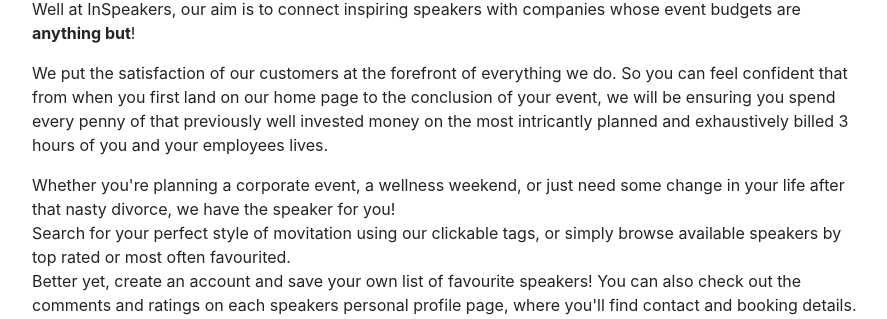
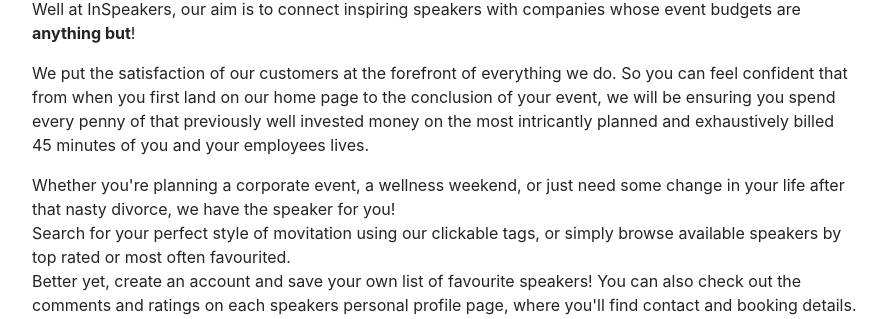
Before and after one commit to KateHickey26/PIMB, a Django app: page /inspeakers/about/ in a window 1280 px wide. Shown: the part 349-668 px from the top of the page, without its empty margins (53-940 px from the left). Run offline with Django 3.2, Linux system fonts and the light colour scheme; data that the repository does not hold is empty; some libraries are stand-ins or nearby versions.

Commit message:
wording edit

```diff
--- a/templates/inspeakers/about.html
+++ b/templates/inspeakers/about.html
@@ -16,7 +16,7 @@
             </p>
             <p>We put the satisfaction of our customers at the forefront of everything we do. So you can feel confident that
               from when you first land on our home page to the conclusion of your event, we will be ensuring you spend every penny
-              of that previously well invested money on the most intricantly planned and exhaustively billed 3 hours of you and your employees lives.<br/>
+              of that previously well invested money on the most intricantly planned and exhaustively billed 45 minutes of you and your employees lives.<br/>
             </p>
             <p>
               Whether you're planning a corporate event, a wellness weekend, or just need some change in your life after that nasty divorce, we have the speaker for you!<br/>
```
